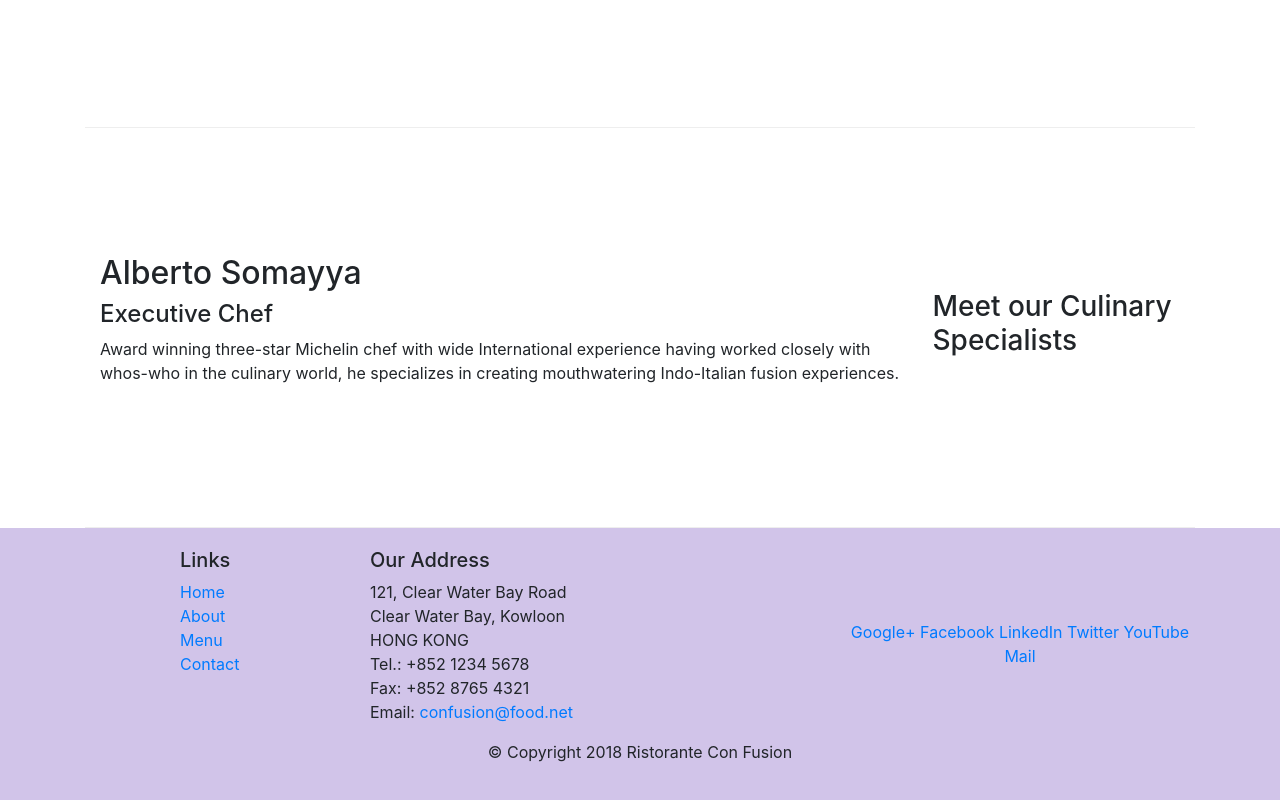
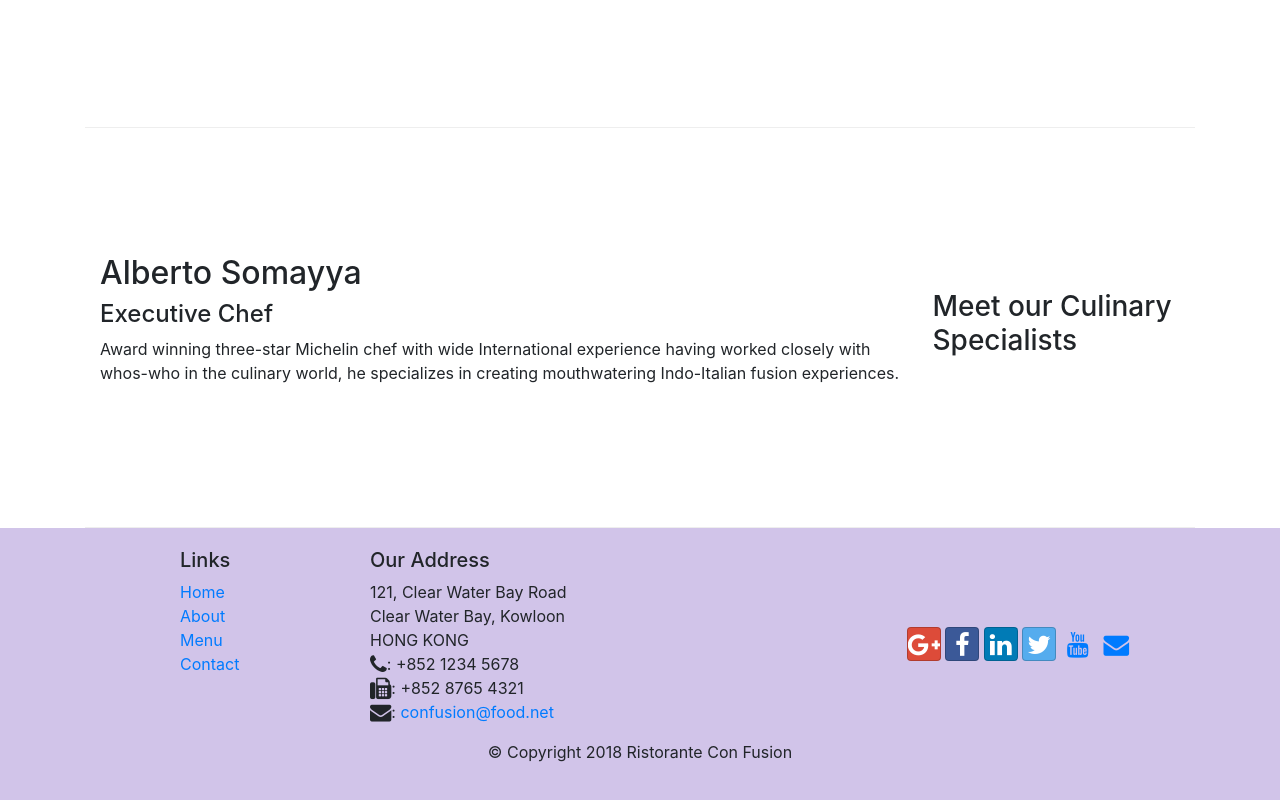
Before and after one commit to miseryangel/BootstrapFrontEndUICoursera, a website: page index.html in a window 1280 px wide. Shown: the part 1006-1806 px from the top of the page. Drawn offline with nearby package versions, Linux system fonts and the light colour scheme.

Commit message:
icon fonts

```diff
--- a/index.html
+++ b/index.html
@@ -9,6 +9,8 @@
 
     <!-- Bootstrap CSS -->
     <link rel="stylesheet" href="node_modules/bootstrap/dist/css/bootstrap.min.css">
+    <link rel="stylesheet" href="node_modules/font-awesome/css/font-awesome.min.css">
+    <link rel="stylesheet" href="node_modules/bootstrap-social/bootstrap-social.css">
     <link rel="stylesheet" href="css/styles.css">
     <title>Ristorante Con Fusion</title>
 </head>
@@ -22,10 +24,10 @@
             <a class="navbar-brand mr-auto" href="#">Ristorante con Fusion</a>
             <div class ="collapse navbar-collapse" id = "Navbar">
                 <ul class="navbar-nav mr-auto">
-                    <li class="nav-item active"><a class="nav-link" href="#">Home</a></li>
-                    <li class="nav-item"><a class="nav-link" href="./aboutus.html">About</a></li>
-                    <li class="nav-item"><a class="nav-link" href="#">Menu</a></li>
-                    <li class="nav-item"><a class="nav-link" href="#">Contact</a></li>
+                    <li class="nav-item active"><a class="nav-link" href="#"><span class ="fa fa-home"></span>Home</a></li>
+                    <li class="nav-item"><a class="nav-link" href="./aboutus.html"><span class ="fa fa-info fa-lg"></span>About</a></li>
+                    <li class="nav-item"><a class="nav-link" href="#"><span class ="fa fa-list fa-lg"></span>Menu</a></li>
+                    <li class="nav-item"><a class="nav-link" href="#"><span class ="fa fa-address-card fa-lg"></span>Contact</a></li>
                 </ul>
             </div>
         </div>
@@ -96,19 +98,19 @@
 		              121, Clear Water Bay Road<br>
 		              Clear Water Bay, Kowloon<br>
 		              HONG KONG<br>
-		              Tel.: +852 1234 5678<br>
-		              Fax: +852 8765 4321<br>
-		              Email: <a href="mailto:confusion@food.net">confusion@food.net</a>
+		              <i class="fa fa-phone fa-lg"></i>: +852 1234 5678<br>
+		              <i class="fa fa-fax fa-lg"></i>: +852 8765 4321<br>
+		              <i class="fa fa-envelope fa-lg"></i>: <a href="mailto:confusion@food.net">confusion@food.net</a>
 		           </address>
                 </div>
                 <div class="col-12 col-sm-4 align-self-center">
                     <div class="text-center">
-                        <a href="http://google.com/+">Google+</a>
-                        <a href="http://www.facebook.com/profile.php?id=">Facebook</a>
-                        <a href="http://www.linkedin.com/in/">LinkedIn</a>
-                        <a href="http://twitter.com/">Twitter</a>
-                        <a href="http://youtube.com/">YouTube</a>
-                        <a href="mailto:">Mail</a>
+                        <a class="btn btn-social-icon btn-google" href="http://google.com/+"><i class="fa fa-google-plus fa-lg"></i></a>
+                        <a class="btn btn-social-icon btn-facebook" href="http://www.facebook.com/profile.php?id="><i class="fa fa-facebook fa-lg"></i></a>
+                        <a class="btn btn-social-icon btn-linkedin" href="http://www.linkedin.com/in/"><i class="fa fa-linkedin fa-lg"></i></a>
+                        <a class="btn btn-social-icon btn-twitter" href="http://twitter.com/"><i class="fa fa-twitter fa-lg"></i></a>
+                        <a class="btn btn-social-icon btn-youtube" href="http://youtube.com/"><i class="fa fa-youtube fa-lg"></i></a>
+                        <a class="btn btn-social-icon" href="mailto:"><i class="fa fa-envelope fa-lg"></i></a>
                     </div>
                 </div>
            </div>
--- a/package.json
+++ b/package.json
@@ -15,6 +15,8 @@
   },
   "dependencies": {
     "bootstrap": "^4.0.0",
+    "bootstrap-social": "^5.1.1",
+    "font-awesome": "^4.7.0",
     "jquery": "^3.3.1",
     "popper.js": "^1.12.9"
   }
```
Also changed, not shown: aboutus.html (+15 -13 lines), 1 other file.
